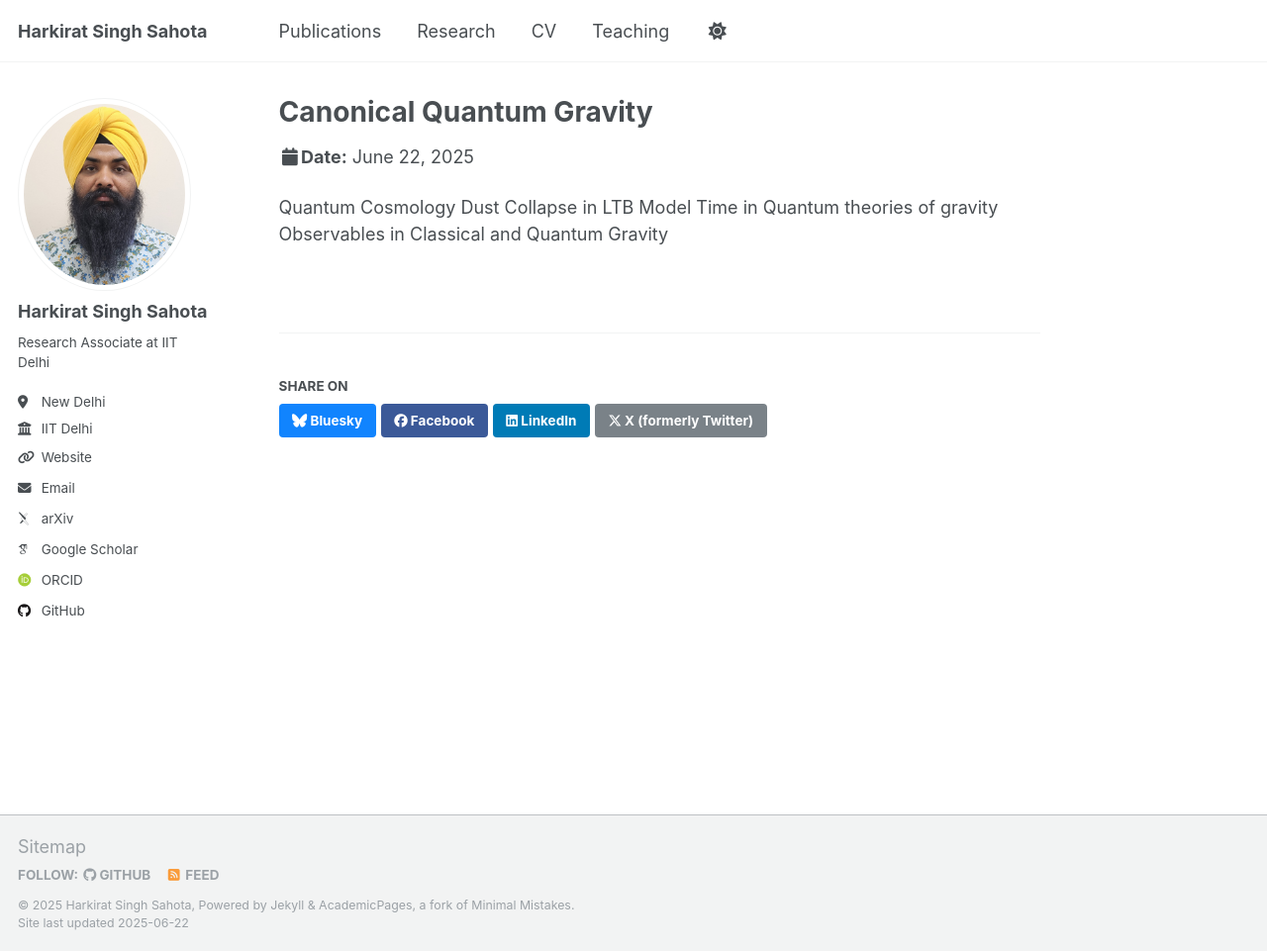
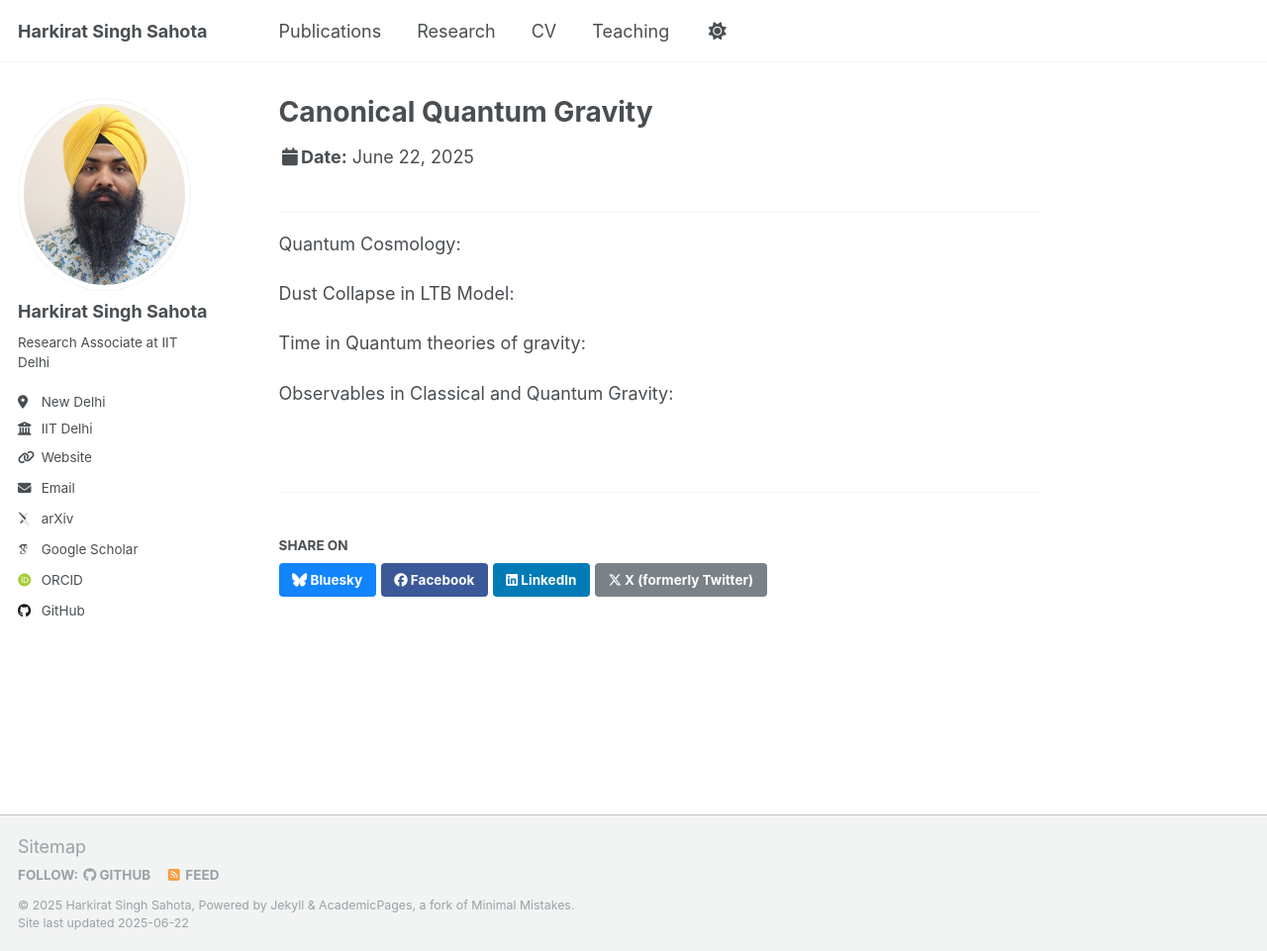
Before and after one commit to harkiratss/harkiratss.github.io, a Jekyll site: the page built from _talks/CQG_research.md, in a window 1280 px wide and 961 px high. Shown: the whole window at 99% size. Built offline with Jekyll 4.4.1, drawn with Linux system fonts in a browser that asks for light colours; some web fonts are replaced.

```diff
--- a/_talks/CQG_research.md
+++ b/_talks/CQG_research.md
@@ -4,8 +4,12 @@ collection: talks
 type: "Tutorial"
 permalink: /reesearch/CQG
 ---
+---
 
-Quantum Cosmology
-Dust Collapse in LTB Model
-Time in Quantum theories of gravity
-Observables in Classical and Quantum Gravity
+Quantum Cosmology:
+
+Dust Collapse in LTB Model:
+
+Time in Quantum theories of gravity:
+
+Observables in Classical and Quantum Gravity:
```
